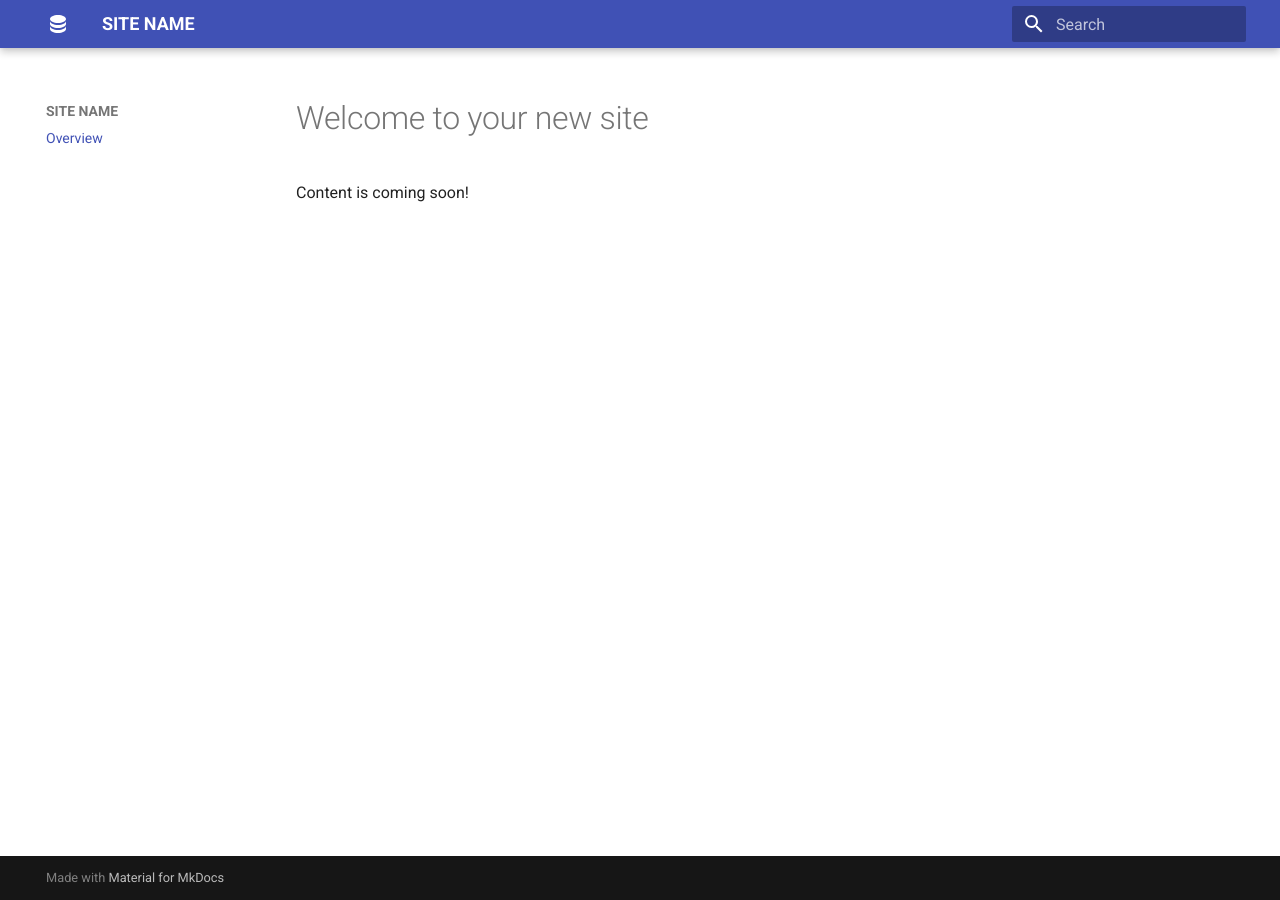
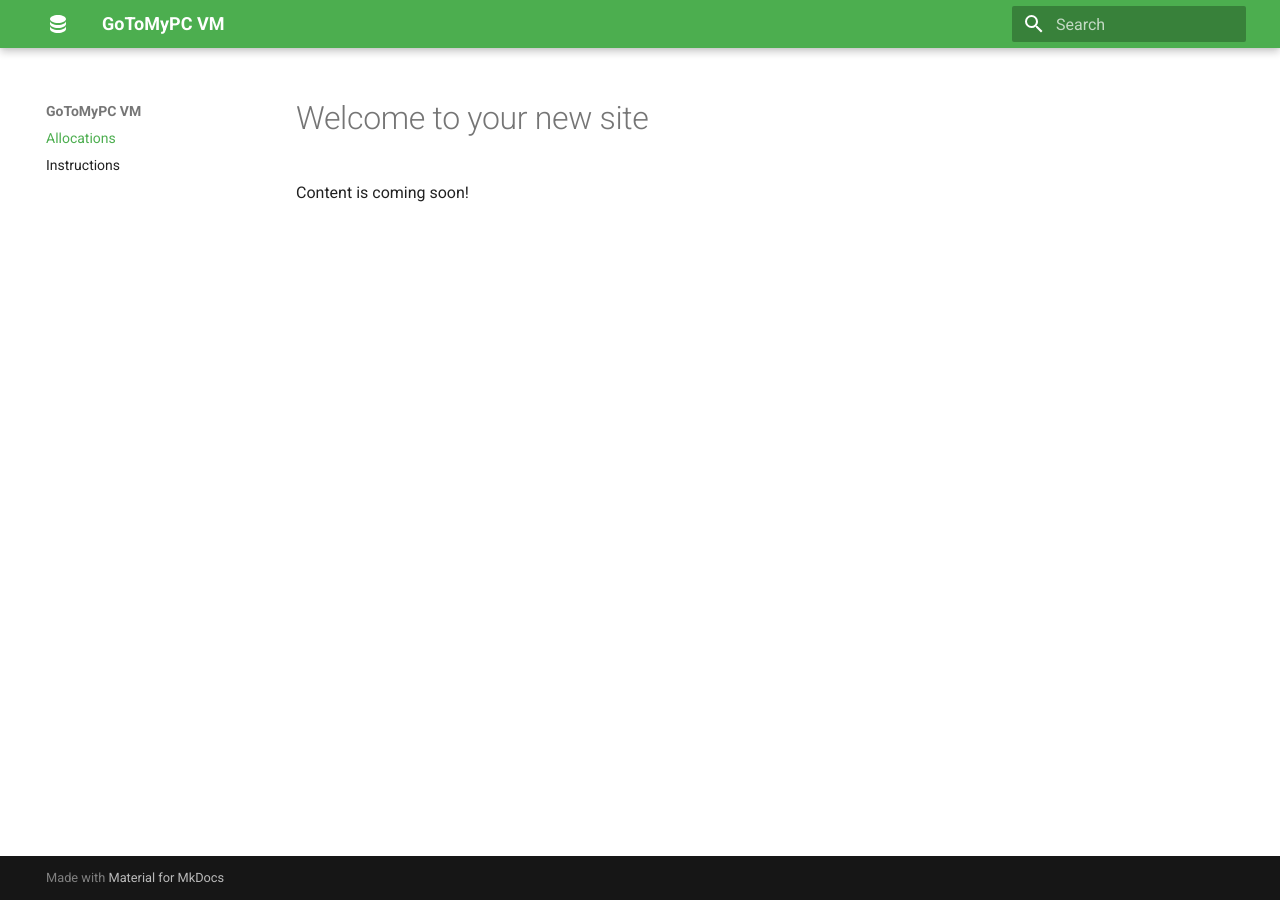
Before and after one commit to qaalabs/vmsetup, an MkDocs documentation site: the page built from docs/index.md, in a window 1280 px wide. Built offline with MkDocs 1.6.1 and Material for MkDocs 9.7.7, drawn with Linux system fonts in a browser that asks for light colours.

Commit message:
mkdocs now static

```diff
--- a/mkdocs.yml
+++ b/mkdocs.yml
@@ -1,13 +1,16 @@
 # Site name
-site_name: SITE NAME
+site_name: GoToMyPC VM
 dev_addr: '0.0.0.0:8000'
 
 # Navigation menu
 nav:
-  - Overview: index.md
+  - Allocations: index.md
+  - Instructions: instructions.md
 
 # Theme
 theme:
+    palette:
+      primary: green
     features:
       - toc.integrate
       - content.code.copy
@@ -58,3 +61,4 @@ markdown_extensions:
 
 plugins:
   - search
+  - glightbox
```
